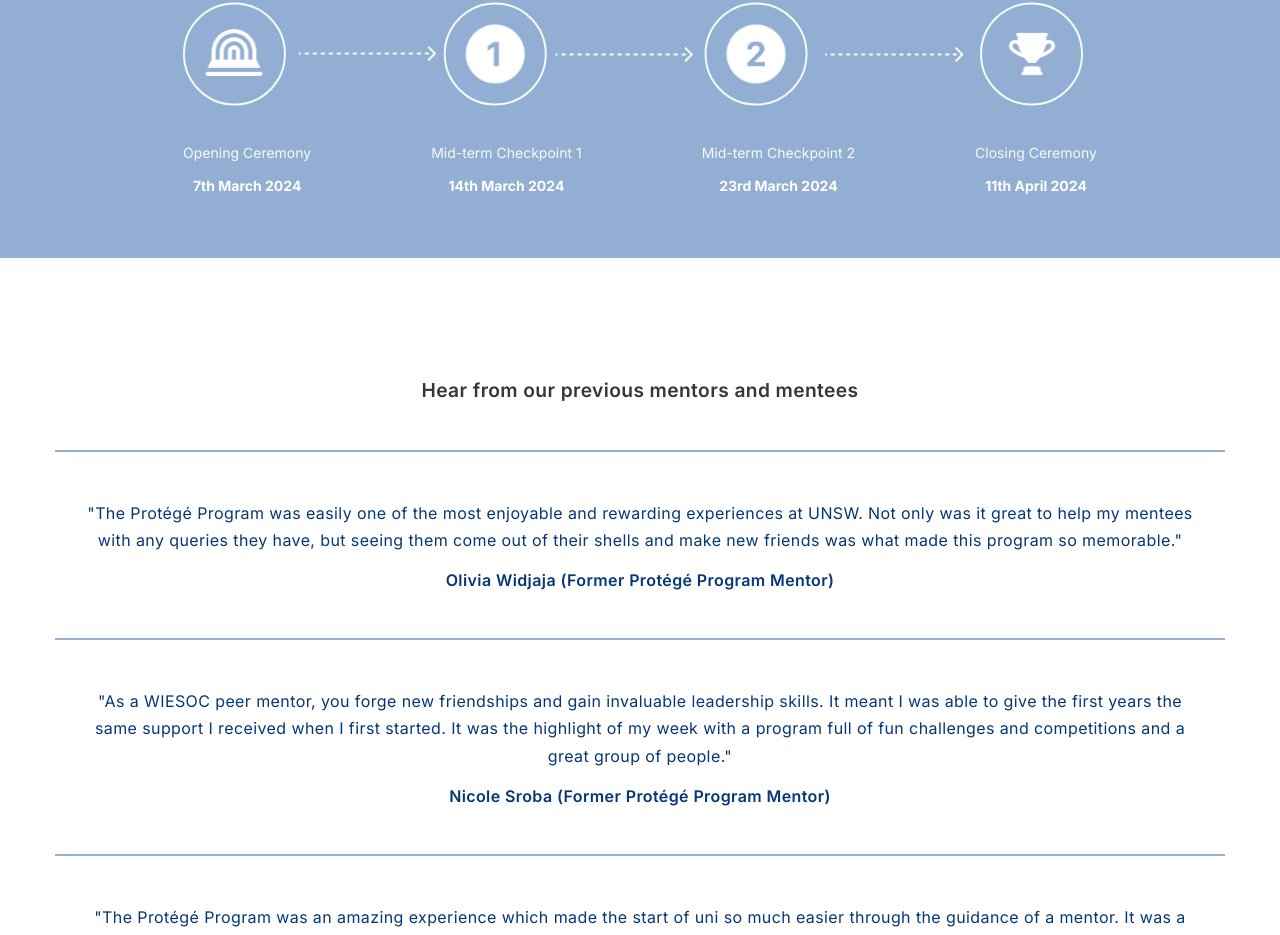
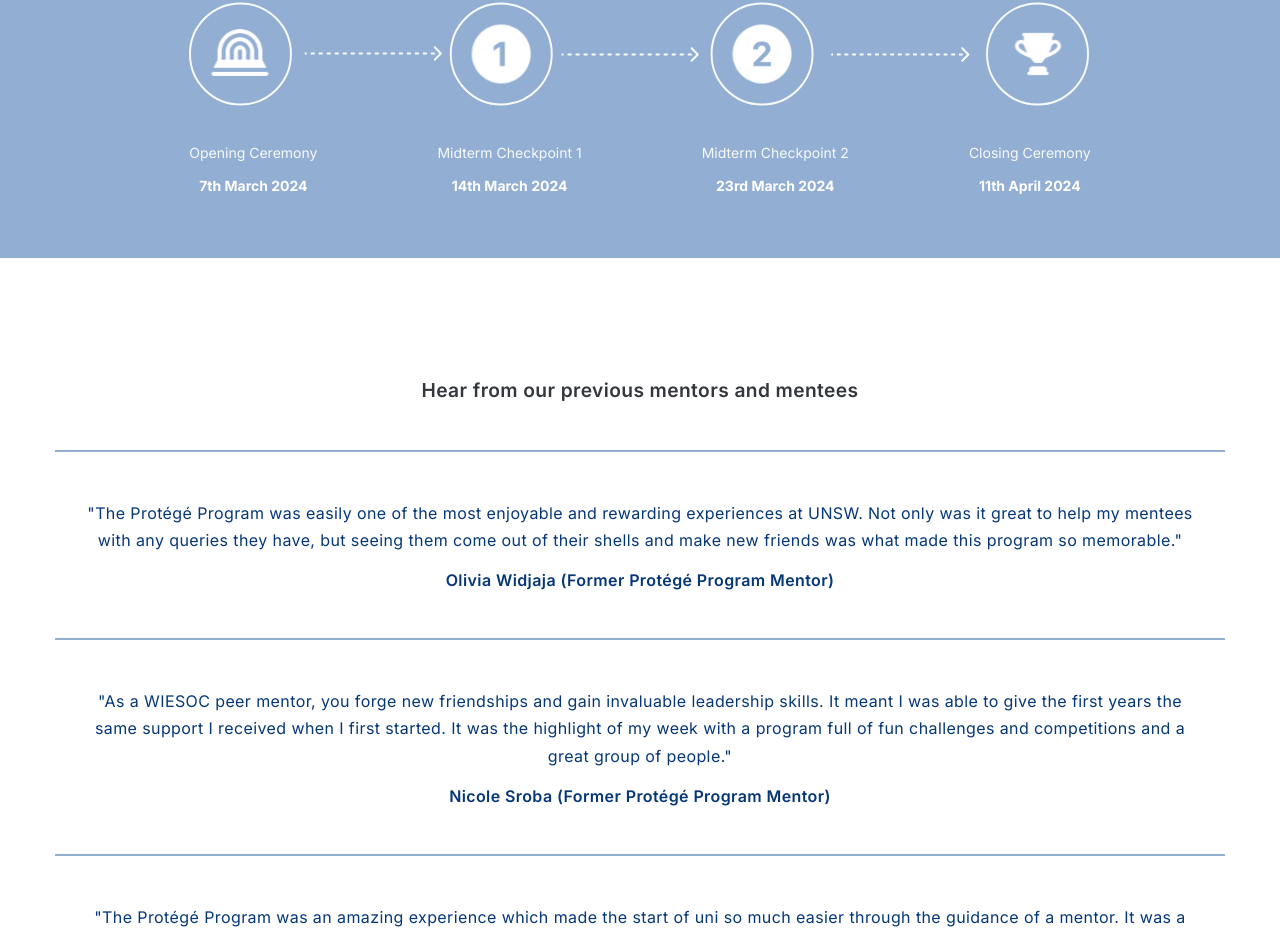
Before and after one commit to UNSW-WIESoc/website, a Next.js app: page /programs/protege-program in a window 1280 px wide. Shown: the part 1910-2845 px from the top of the page. Built offline with nearby package versions, Linux system fonts and the light colour scheme.

Commit message:
removed -

```diff
--- a/app/data.ts
+++ b/app/data.ts
@@ -2,8 +2,8 @@ import {FacebookIcon, InstagramIcon, LinkedInIcon} from '@/components/SocialMedi
 
 export const protegeTimelineData = [
   { text: 'Opening Ceremony', date: '7th March 2024' },
-  { text: 'Mid-term Checkpoint 1', date: '14th March 2024' },
-  { text: 'Mid-term Checkpoint 2', date: '23rd March 2024' },
+  { text: 'Midterm Checkpoint 1', date: '14th March 2024' },
+  { text: 'Midterm Checkpoint 2', date: '23rd March 2024' },
   { text: 'Closing Ceremony', date: '11th April 2024' }
 ];
 
```
